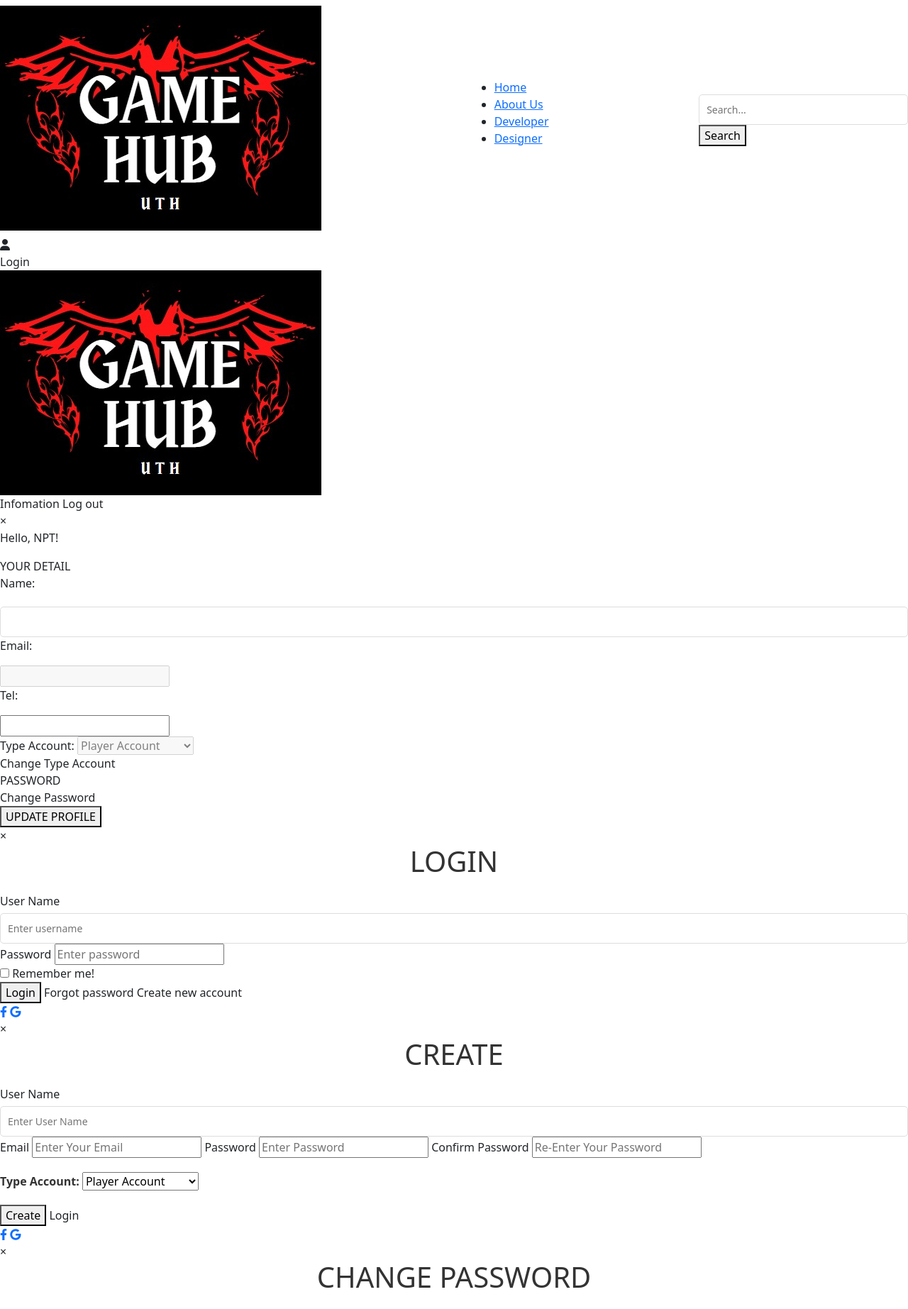
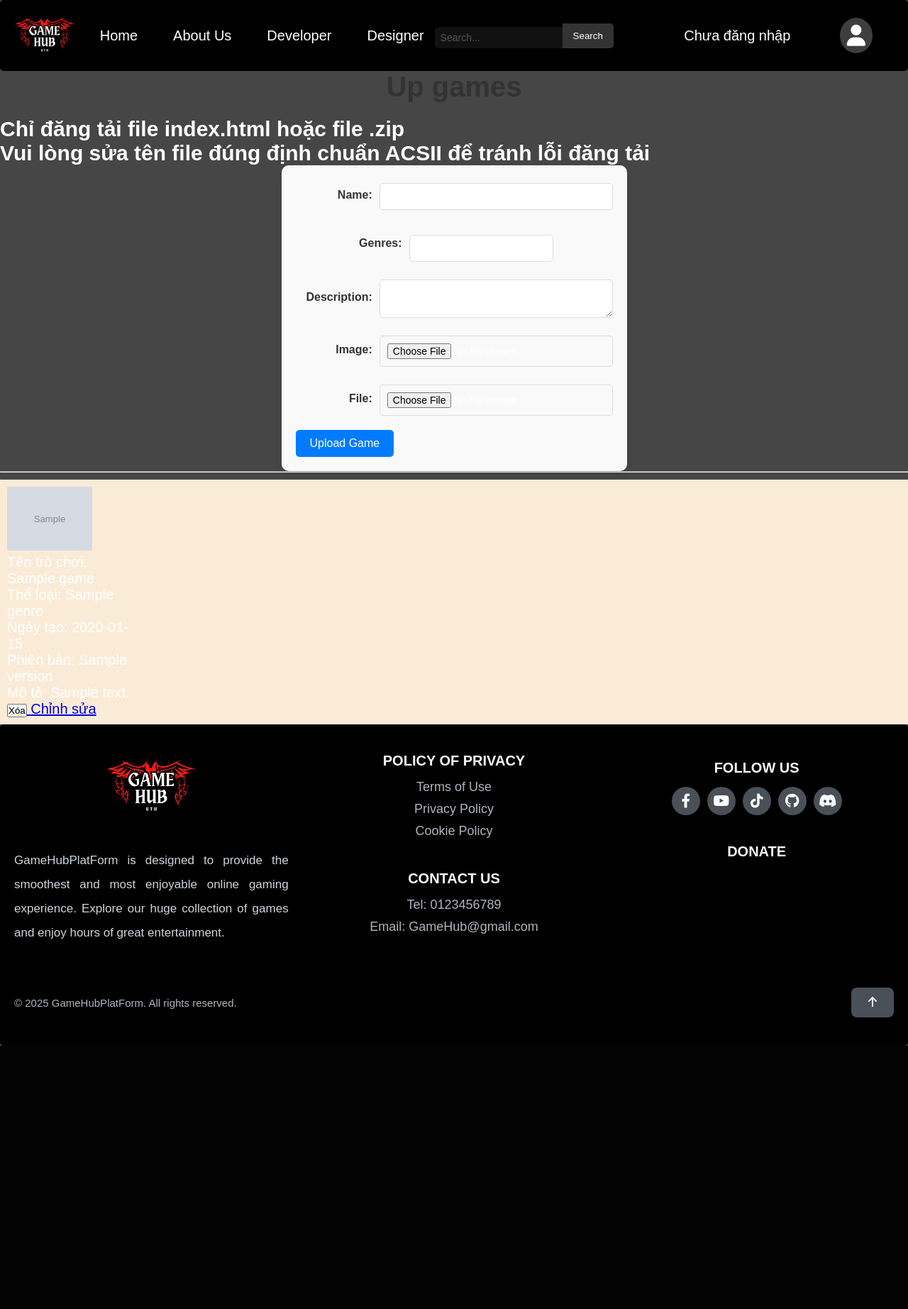
Before and after one commit to qichuang5705/Game-Hub-Platform, a Django app: template games/templates/Uploadgame.html in a window 1280 px wide. Shown: the top 1845 px of the page at 71% size. After the commit the page ends 1474 px from the top, so only its background shows below. Run offline with Django 3.2, Linux system fonts and the light colour scheme; the template is opened without the code that fills it: most values are stand-ins (such as "Sample title", 1, 10 or a date in 2020); grey boxes marked "Sample" are stand-in pictures; form fields are guessed from the names that the template uses.

Commit message:
Sửa lõi lặt vật  về các html

```diff
--- a/accounts/templates/base.html
+++ b/accounts/templates/base.html
@@ -7,18 +7,12 @@
     <title>GameHub</title>
     <link rel="stylesheet" href="https://cdnjs.cloudflare.com/ajax/libs/font-awesome/6.4.2/css/all.min.css" integrity="sha512-z3gLpd7yknf1YoNbCzqRKc4qyor8gaKU1qmn+CShxbuBusANI9QpRohGBreCFkKxLhei6S9CQXFEbbKuqLg0DA==" crossorigin="anonymous" referrerpolicy="no-referrer" />
 
-    <style>
-        * {
-            margin: 0;
-            padding: 0;
-            box-sizing: border-box;
-        }
-    </style>
+
     <link rel="stylesheet" href="{% static 'css/page_footer.css' %}">
     <link rel="stylesheet" href="{% static 'css/base.css' %}">
     <link rel="stylesheet" href="{% static 'css/page_header.css' %}">
     <link rel="stylesheet" href="{% static 'css/game_home.css' %}">
-    <link rel="stylesheet" href="{% static 'api/css/page_game.css' %}">
+    <link rel="stylesheet" href="{% static 'css/page_game.css' %}">
 
     {% block head %}
 
--- a/accounts/templates/navbar.html
+++ b/accounts/templates/navbar.html
@@ -2,13 +2,13 @@
   <header>
     <div class="navbar">
       <div class="logo">
-              {% load static %}<img src="{% static 'api/img/logo.jpg' %}" alt="Logo" />
+              {% load static %}<img src="{% static 'img/logo.jpg' %}" alt="Logo" />
       </div>
       <nav class="header_function">
         <ul>
-                  <li><a href="#">Home</a></li>
+          <li><a href="{% url 'home' %}">Home</a></li>
           <li><a href="#">About Us</a></li>
-          <li><a href="#">Developer</a></li>
+          <li><a href="{% url 'up_game' %}">Developer</a></li>
           <li><a href="#">Designer</a></li>
         </ul>
       </nav>
@@ -19,7 +19,11 @@
         </div>
       </div>
     </div>
-
+    {% if user.is_authenticated%}
+    <p>Đã đăng nhập</p>
+    {% else %}
+    <p>Chưa đăng nhập</p>
+    {% endif %}
     <!---->
     <div class="page_home exist">
       <i class="cart-btn fa-solid fa-user"></i>
@@ -33,7 +37,7 @@
     <div class="page_home_user alternative">
       <div class="avatar-wrapper ">
         <div class="avatar">
-              {% load static %}<img src="{% static 'api/img/logo.jpg' %}" alt="Logo" />
+              {% load static %}<img src="{% static 'img/logo.jpg' %}" alt="Logo" />
         </div>
       </div>
       <div class="cart_user close">
--- a/games/templates/Uploadgame.html
+++ b/games/templates/Uploadgame.html
@@ -1,20 +1,6 @@
-{% load static %}
-<!DOCTYPE html>
-<html>
-    <head>
-        <meta charset="UTF-8">
-        <meta name="viewport" content="width=device-width, initial-scale=1.0" />
-        <!-- navbar css js -->
-        <link href="https://cdn.jsdelivr.net/npm/bootstrap@5.3.3/dist/css/bootstrap.min.css" rel="stylesheet" integrity="sha384-QWTKZyjpPEjISv5WaRU9OFeRpok6YctnYmDr5pNlyT2bRjXh0JMhjY6hW+ALEwIH" crossorigin="anonymous">
-        <script src="https://cdn.jsdelivr.net/npm/bootstrap@5.3.3/dist/js/bootstrap.bundle.min.js" integrity="sha384-YvpcrYf0tY3lHB60NNkmXc5s9fDVZLESaAA55NDzOxhy9GkcIdslK1eN7N6jIeHz" crossorigin="anonymous"></script>
-        <link rel="stylesheet" href="{%static 'css/navbar.css'%}">
-        <!-- navbar css js -->
+{% extends "base.html" %}
 
-        <!-- footer css js -->
-        <link rel="stylesheet" href="https://cdnjs.cloudflare.com/ajax/libs/font-awesome/6.4.2/css/all.min.css" integrity="sha512-z3gLpd7yknf1YoNbCzqRKc4qyor8gaKU1qmn+CShxbuBusANI9QpRohGBreCFkKxLhei6S9CQXFEbbKuqLg0DA==" crossorigin="anonymous" referrerpolicy="no-referrer" />
-        <link rel="stylesheet" href="{%static 'css/footer.css'%}">
-         <!-- footer css js -->
-        <title>GameHub</title>
+{% block head %}
 
 
 <style>
@@ -125,12 +111,11 @@
     }
 </style>
 
+{% endblock %}
 
-    </head>
 
-    <body>
+{% block body %}
 
-        {% include 'navbar.html' %}
 
           <!-- enctype="multipart/form-data" để cho phép post file.zip-->
         <!-- HTML form -->
@@ -217,7 +202,4 @@
             {% endfor %}
         </div>
 
-        {% include 'footer.html' %}
-
-    </body>
-</html>
+{% endblock %}
```
Lines whose indentation alone changed are shown as unchanged.
